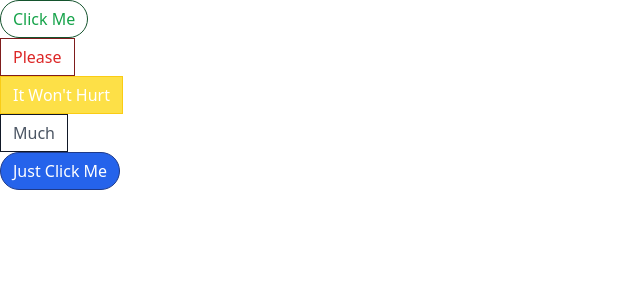
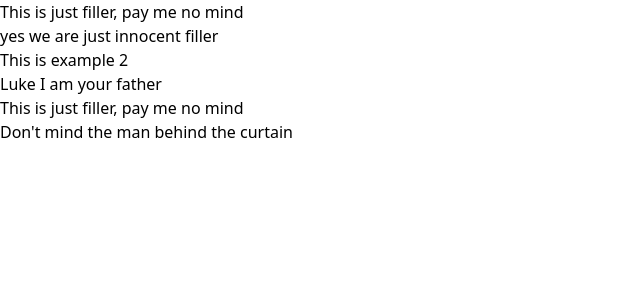
Before and after one commit to preston-bateman/comps, a React (Vite) app: page / in a window 1280 px wide. Shown: the top 300 px of the page, without its empty margins (0-640 px from the left). Built offline with nearby package versions, Linux system fonts and the light colour scheme.

Commit message:
refactored code

```diff
--- a/package.json
+++ b/package.json
@@ -30,6 +30,6 @@
     "globals": "15.14.0",
     "postcss": "^8.5.1",
     "tailwindcss": "^3.4.17",
-    "vite": "6.0.5"
+    "vite": "^6.0.11"
   }
 }
--- a/src/App.js
+++ b/src/App.js
@@ -1,26 +1,30 @@
-import Button from "./Button";
-import { GoBell } from 'react-icons/go';
+import Button from "./components/Button";
+import { GoPackage } from 'react-icons/go';
+import Accordion from "./components/Accordion";
 
-function App() {
+
+
+function App () {
+const items = [
+  {
+    id: '1',
+    label: 'This is just filler, pay me no mind',
+    content: 'yes we are just innocent filler'
+  },{
+    id: '2',
+    label: 'This is example 2',
+    content: 'Luke I am your father'
+  },{
+    id: '3',
+    label: 'This is just filler, pay me no mind',
+    content: 'Don\'t mind the man behind the curtain'
+  }
+]
+
   return (
-    <div>
-      <div>
-        <Button success rounded outline>Click Me</Button>
-      </div>
-      <div>
-        <Button danger outline>Please</Button>
-      </div>
-      <div>
-        <Button warning>It Won't Hurt</Button>
-      </div>
-      <div>
-        <Button secondary outline>Much</Button>
-      </div>
-      <div>
-        <Button primary rounded>Just Click Me</Button>
-      </div>
-    </div>
+    <Accordion items={items} />
   );
 }
 
+
 export default App;
--- /dev/null
+++ b/src/components/Accordion.js
@@ -0,0 +1,18 @@
+function Accordion({ items }) {
+    const renderedItems = items.map((item) => {
+        return (
+            <div key={item.id}>
+                <div>{item.label}</div>
+                <div>{item.content}</div>
+            </div>
+        )
+    })
+
+    return(
+        <div>
+            {renderedItems}
+        </div>
+    )
+}
+
+export default Accordion
--- a/src/Button.js
+++ b/src/components/Button.js
@@ -10,9 +10,10 @@ function Button({
     warning,
     danger,
     outline,
-    rounded
+    rounded,
+    ...rest
 }) {
-    const classes = classnames('px-3 py-1.5 border', {
+    const classes = classnames(rest.className, 'flex items-center px-3 py-1.5 border', {
         'border-blue-900 bg-blue-600 text-white': primary,
         'border-gray-900 bg-gray-600 text-white': secondary,
         'border-green-900 bg-green-600 text-white': success,
@@ -28,7 +29,7 @@ function Button({
     })
 
 
-    return <button className={classes}>{ children }</button>
+    return <button {...rest} className={classes}>{ children }</button>
 }
 
 Button.propTypes = {
--- a/src/index.css
+++ b/src/index.css
@@ -1,3 +1,7 @@
 @tailwind base;
 @tailwind components;
 @tailwind utilities;
+
+button > svg {
+    margin-right: 5px
+}
--- /dev/null
+++ b/src/pages/ButtonPage.js
@@ -0,0 +1,28 @@
+import Button from "../components/Button";
+import { GoPackage } from 'react-icons/go';
+
+
+function ButtonPage () {
+  return (
+    <div>
+      <div>
+        <Button success rounded outline><GoPackage />Click Me</Button>
+      </div>
+      <div>
+        <Button danger outline><GoPackage />Please</Button>
+      </div>
+      <div>
+        <Button warning><GoPackage />It Won't Hurt</Button>
+      </div>
+      <div>
+        <Button secondary outline><GoPackage />Much</Button>
+      </div>
+      <div>
+        <Button primary rounded><GoPackage />Just Click Me</Button>
+      </div>
+    </div>
+  );
+}
+
+
+export default ButtonPage;
```
Also changed, not shown: 1 other file (tests, documents, lock files or other folders).
